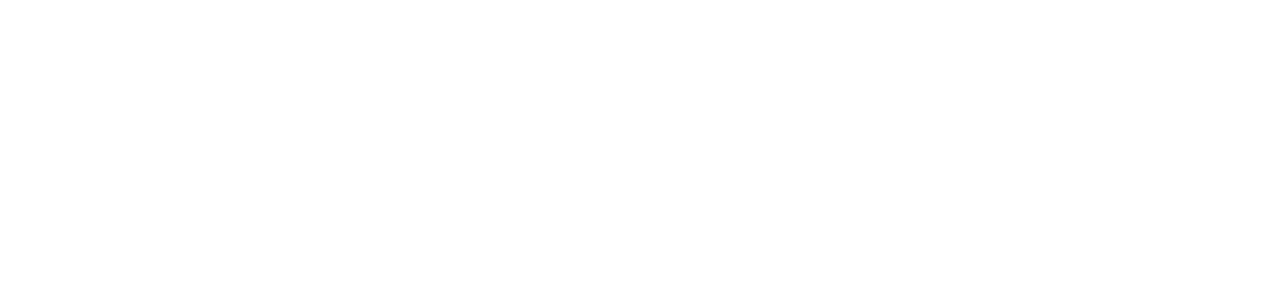
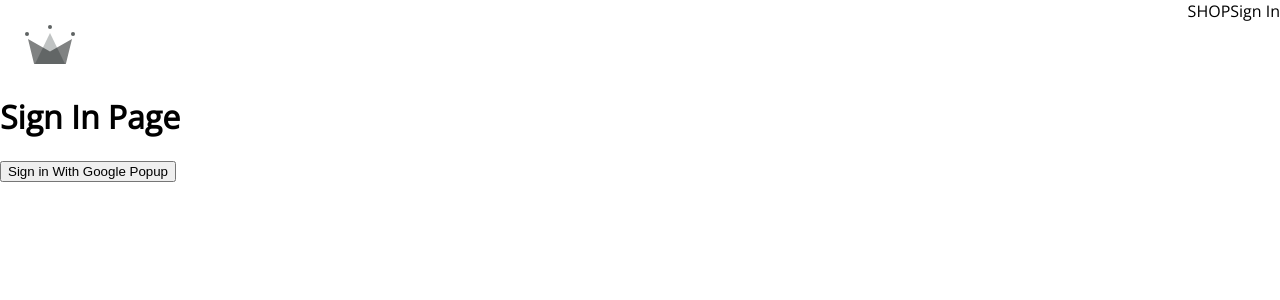
Before and after one commit to bbcoyote/crown-clothing, a React (Create React App) app: page /sign-in in a window 1280 px wide. Before the commit this address had no page. Shown: the top 300 px of the page. Built offline with nearby package versions, Linux system fonts and the light colour scheme.

Commit message:
added firebase db functions, still a lot of work to do.

```diff
--- a/src/App.js
+++ b/src/App.js
@@ -1,15 +1,15 @@
-
 import { Routes, Route } from "react-router-dom";
 
 import Home from "./routes/home/home.component";
 import Navigation from "./routes/navigation/navigation.component";
-
+import SignIn from "./routes/sign-in/sign-in.component";
 
 const App = () => {
   return (
     <Routes>
-      <Route path='/' element={<Navigation />}>
-      <Route index element={<Home />} />
+      <Route path="/" element={<Navigation />}>
+        <Route index element={<Home />} />
+        <Route path="sign-in" element={<SignIn />} />
       </Route>
     </Routes>
   );
--- a/src/index.scss
+++ b/src/index.scss
@@ -1,11 +1,20 @@
 body {
   margin: 0;
-  font-family: 'Open Sans', sans-serif;
+  font-family: "Open Sans", sans-serif;
   -webkit-font-smoothing: antialiased;
   -moz-osx-font-smoothing: grayscale;
 }
 
 code {
-  font-family: source-code-pro, Menlo, Monaco, Consolas, 'Courier New',
+  font-family: source-code-pro, Menlo, Monaco, Consolas, "Courier New",
     monospace;
 }
+
+a {
+  text-decoration: none;
+  color: black;
+}
+
+* {
+  box-sizing: border-box;
+}
--- a/src/routes/navigation/navigation.component.jsx
+++ b/src/routes/navigation/navigation.component.jsx
@@ -1,16 +1,23 @@
 import { Fragment } from "react";
 import { Outlet, Link } from "react-router-dom";
+
+import { ReactComponent as CrwnLogo } from "../../assets/crown.svg";
+
+import "./navigation.styles.scss";
 
 const Navigation = () => {
   return (
     <Fragment>
       <div className="navigation">
-        <Link className="logo-container" to='/'>
-          <div>Logo</div>
+        <Link className="logo-container" to="/">
+          <CrwnLogo className="logo" />
         </Link>
         <div className="links-container">
           <Link className="nav-link" to="/">
             SHOP
+          </Link>
+          <Link className="nav-link" to="/sign-in">
+            Sign In
           </Link>
         </div>
       </div>
--- /dev/null
+++ b/src/routes/navigation/navigation.styles.scss
@@ -0,0 +1,23 @@
+.navigation {
+  height: 70px;
+  width: 100%;
+  display: flex;
+  justify-content: space-between;
+  margin-bottom: 25px;
+  .logo-container {
+    height: 100%;
+    width: 70px;
+    padding: 25px;
+  }
+  .nav-links-container {
+    width: 50%;
+    height: 100%;
+    display: flex;
+    align-items: center;
+    justify-content: flex-end;
+    .nav-link {
+      padding: 10px 15px;
+      cursor: pointer;
+    }
+  }
+}
--- /dev/null
+++ b/src/routes/sign-in/sign-in.component.jsx
@@ -0,0 +1,17 @@
+import { signInWithGooglePopup, createUserDocumentFromAuth} from "../../utils/firebase/firebase.utils";
+
+const SignIn = () => {
+  const logGoogleUser = async () => {
+    const { user } = await signInWithGooglePopup();
+    createUserDocumentFromAuth(user);
+  };
+
+  return (
+    <div>
+      <h1>Sign In Page</h1>
+      <button onClick={logGoogleUser}>Sign in With Google Popup</button>
+    </div>
+  );
+};
+
+export default SignIn;
--- /dev/null
+++ b/src/utils/firebase/firebase.utils.js
@@ -0,0 +1,39 @@
+import { initializeApp } from "firebase/app";
+import {
+  getAuth,
+  signInWithRedirect,
+  signInWithPopup,
+  GoogleAuthProvider,
+} from "firebase/auth";
+import { getFirestore, doc, getDoc, setDoc } from "firebase/firestore";
+
+const firebaseConfig = {
+  apiKey: "AIzaSyDyJplepqr0PJeewnTJQAqZVeT_CyTrTbM",
+  authDomain: "crwn-clothing-db-b75f9.firebaseapp.com",
+  projectId: "crwn-clothing-db-b75f9",
+  storageBucket: "crwn-clothing-db-b75f9.appspot.com",
+  messagingSenderId: "263462395962",
+  appId: "1:263462395962:web:23a3361a944f9dd5bb9503",
+};
+
+const firebaseApp = initializeApp(firebaseConfig);
+
+const provider = new GoogleAuthProvider();
+provider.setCustomParameters({
+  prompt: "select_account",
+});
+
+export const auth = getAuth();
+export const signInWithGooglePopup = () => signInWithPopup(auth, provider);
+
+export const db = getFirestore();
+
+export const createUserDocumentFromAuth = async (userAuth) => {
+  const userDocRef = doc(db, "users", userAuth.uid);
+
+  console.log(userDocRef);
+
+  const userSnapshot = await getDoc(userDocRef);
+  console.log(userSnapshot);
+  console.log(userSnapshot.exists());
+};
```
Also changed, not shown: src/assets/crown.svg (added).
